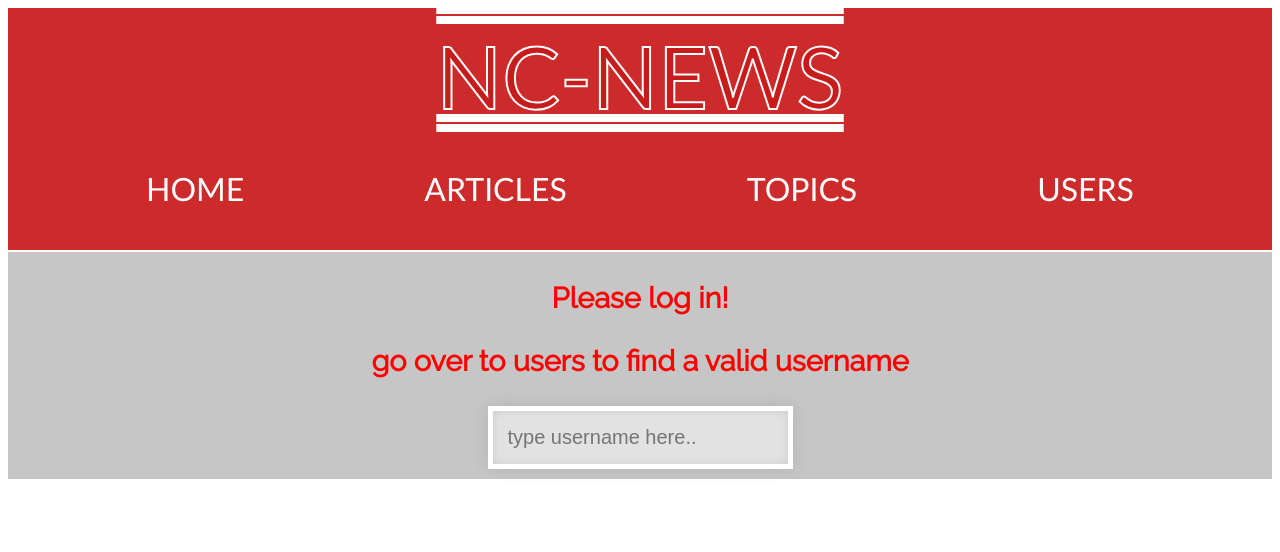
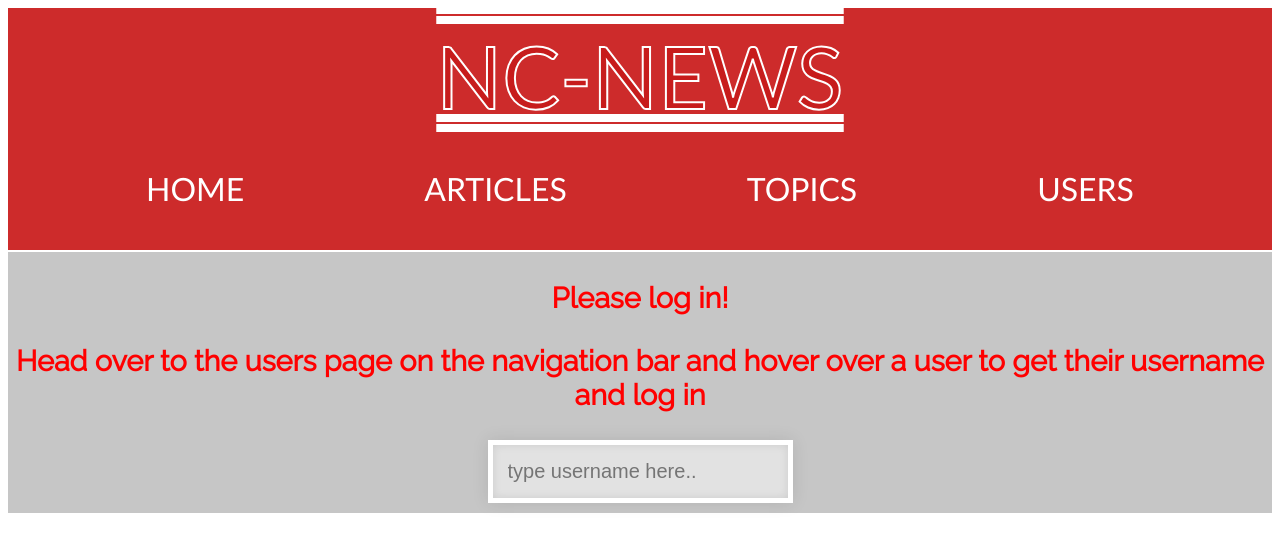
Before and after one commit to Liamriley123/FE-nc-news, a React (Create React App) app: page /articles in a window 1280 px wide. Shown: the top 552 px of the page. Built offline with nearby package versions, Linux system fonts and the light colour scheme.

Commit message:
more informative instructuons

```diff
--- a/src/components/Auth.js
+++ b/src/components/Auth.js
@@ -16,7 +16,10 @@ class Auth extends Component {
       return (
         <div>
           <h3 className="login">Please log in!</h3>
-          <h3 className="login">go over to users to find a valid username</h3>
+          <h3 className="login">
+            Head over to the users page on the navigation bar and hover over a
+            user to get their username and log in
+          </h3>
           <form onSubmit={this.handleSubmit}>
             <input
               value={userText}
```
